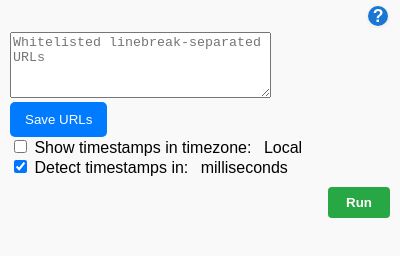
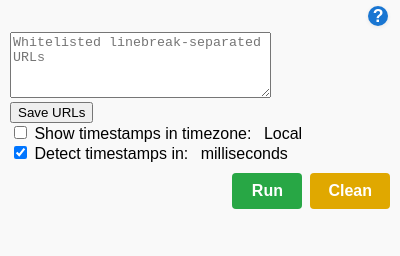
Before and after one commit to aismagulov/awooga-timestamp, a browser extension: page src/popup/popup.html in a window 400 px wide. Drawn offline with Linux system fonts and the light colour scheme.

Commit message:
UI changes

```diff
--- a/src/popup/popup.css
+++ b/src/popup/popup.css
@@ -15,19 +15,6 @@ h1 {
     color: #333;
 }
 
-button {
-    background-color: #007bff;
-    color: white;
-    border: none;
-    padding: 10px 15px;
-    border-radius: 5px;
-    cursor: pointer;
-}
-
-button:hover {
-    background-color: #0056b3;
-}
-
 input[type="text"] {
     width: 100%;
     padding: 10px;
@@ -39,22 +26,6 @@ input[type="text"] {
 .error {
     color: red;
     font-size: 14px;
-}
-
-#detectTimestampsBtn {
-  float: right;
-  background-color: #28a745;
-  color: white;
-  border: none;
-  padding: 8px 18px;
-  border-radius: 4px;
-  font-weight: bold;
-  cursor: pointer;
-  margin: 10px 0px;
-}
-
-#detectTimestampsBtn:hover {
-  background-color: #218838;
 }
 
 #helpBtn {
@@ -78,6 +49,51 @@ input[type="text"] {
   cursor: pointer;
   user-select: none;
 }
+
 #helpBtn:hover {
   background: #1565c0;
 }
+
+.timestamp-future {
+  color: #3ead6b;
+}
+.timestamp-past {
+  color: #d5ad75;
+}
+
+.button-row {
+  display: flex;
+  justify-content: flex-end;
+  gap: 8px;
+  margin-top: 10px;
+}
+
+.action-btn {
+  height: 36px;
+  min-width: 70px;
+  padding: 0 18px;
+  font-size: 1em;
+  border-radius: 4px;
+  border: none;
+  font-weight: bold;
+  cursor: pointer;
+  display: inline-block;
+}
+
+#detectTimestampsBtn {
+  background-color: #28a745;
+  color: white;
+}
+
+#detectTimestampsBtn:hover {
+  background-color: #218838;
+}
+
+#cleanTimestampsBtn {
+  background-color: #e0a800;
+  color: white;
+}
+
+#cleanTimestampsBtn:hover {
+  background-color: #c69500;
+}
--- a/src/popup/popup.html
+++ b/src/popup/popup.html
@@ -34,7 +34,10 @@
         <span id="msLabel" style="margin-left:8px;"></span>
     </div>
 
-    <button id="detectTimestampsBtn">Run</button>
+    <div class="button-row">
+        <button id="detectTimestampsBtn" class="action-btn">Run</button>
+        <button id="cleanTimestampsBtn" class="action-btn">Clean</button>
+    </div>
     <script src="popup.js"></script>
 </body>
 </html>
--- a/src/popup/popup.js
+++ b/src/popup/popup.js
@@ -97,13 +97,19 @@ document.addEventListener('DOMContentLoaded', function() {
             });
         });
     }
+
     document.getElementById('detectTimestampsBtn').addEventListener('click', function() {
-        // Send a message to the content script to force timestamp detection
         chrome.tabs.query({active: true, currentWindow: true}, function(tabs) {
             chrome.tabs.sendMessage(
                 tabs[0].id,
                 { action: "detectTimestamps", force: true }
             );
+        });
+    });
+
+    document.getElementById('cleanTimestampsBtn').addEventListener('click', function() {
+        chrome.tabs.query({ active: true, currentWindow: true }, function(tabs) {
+            chrome.tabs.sendMessage(tabs[0].id, { action: "cleanTimestamps" });
         });
     });
 
```
Also changed, not shown: src/content.js (+25 -2 lines), test/data/sample.html (+1 -1 lines).
